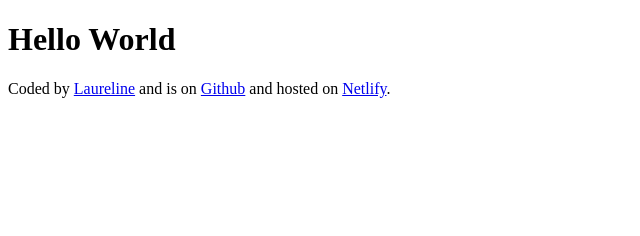
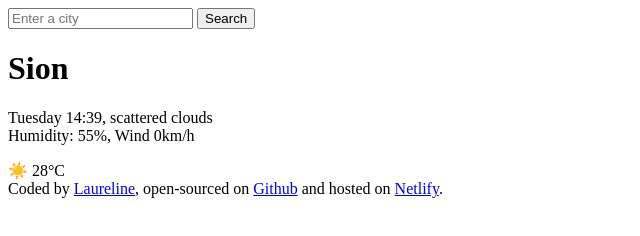
Before and after one commit to Zwergli1/weatherApp, a plain HTML site: page index.html in a window 1280 px wide. Shown: the whole page, without its empty margins (0-640 px from the left). Drawn offline with Linux system fonts and the light colour scheme.

Commit message:
Added HTML contend and updated footer

```diff
--- a/index.html
+++ b/index.html
@@ -6,11 +6,27 @@
     <title>Weather App</title>
   </head>
   <body>
-    <h1>Hello World</h1>
+    <header>
+      <form>
+        <input type="search" placeholder="Enter a city" required />
+        <input type="submit" value="Search" />
+      </form>
+    </header>
+    <main>
+      <div>
+        <h1>Sion</h1>
+        <p>
+          Tuesday 14:39, scattered clouds
+          <br />
+          Humidity: 55%, Wind 0km/h
+        </p>
+      </div>
+      <div>☀️ 28°C</div>
+    </main>
     <footer>
       Coded by
-      <a href="https://github.com/Zwergli1" target="_blank">Laureline</a> and is
-      on
+      <a href="https://github.com/Zwergli1" target="_blank">Laureline</a>,
+      open-sourced on
       <a href="https://github.com/Zwergli1/weatherApp" target="_blank"
         >Github</a
       >
```
